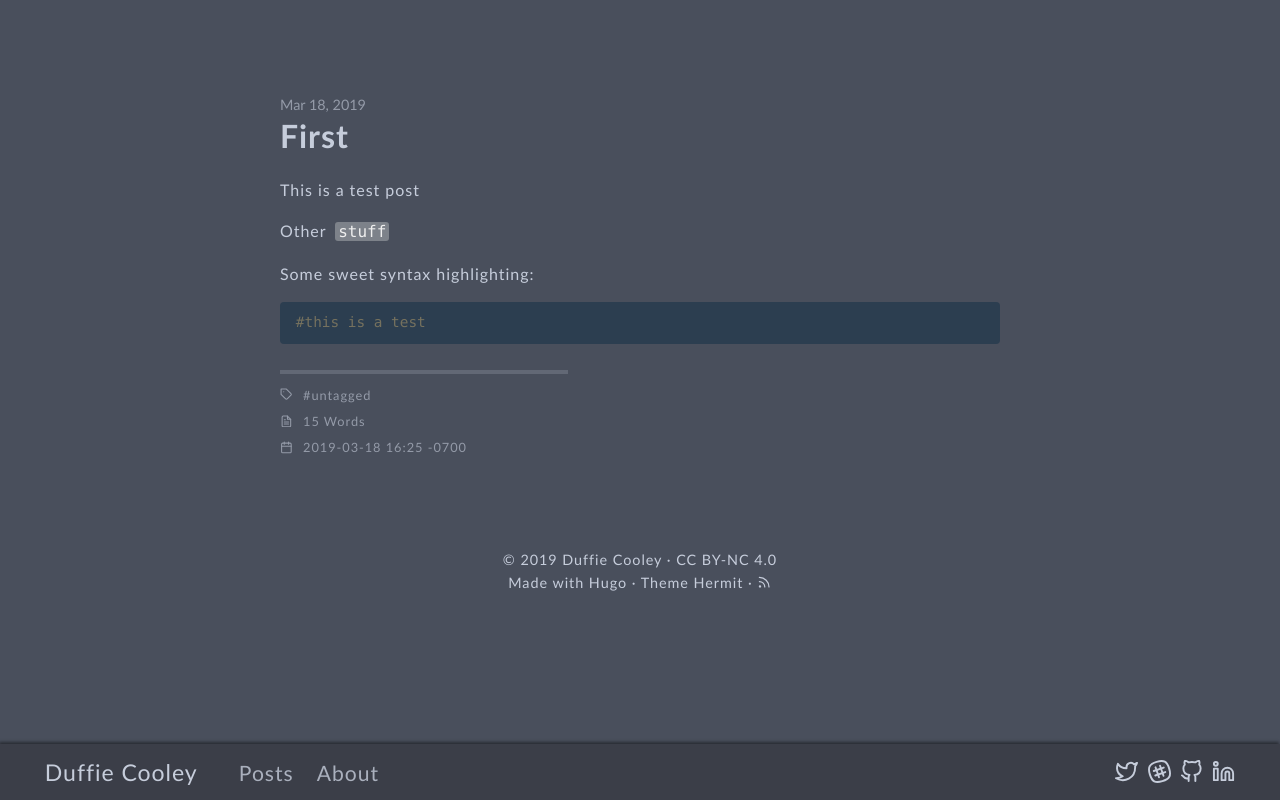
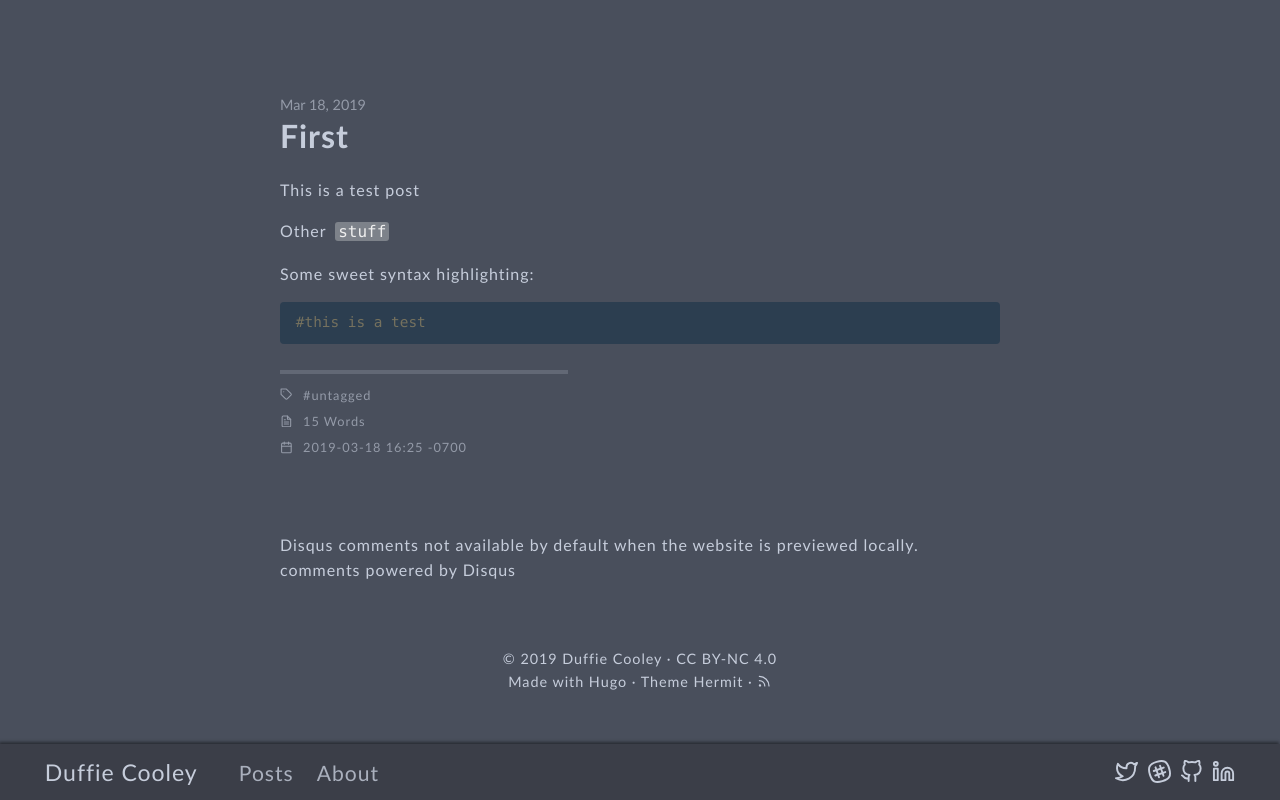
Before and after one commit to mauilion/mauilion.dev, a plain HTML site: page posts/first/index.html in a window 1280 px wide. Drawn offline with Linux system fonts and the light colour scheme.

Commit message:
enable discuss
Signed-off-by: Duffie Cooley <dcooley@heptio.com>

```diff
--- a/posts/first/index.html
+++ b/posts/first/index.html
@@ -97,6 +97,26 @@
 		<div class="post-nav thin">
 		</div>
 		<div id="comments" class="thin">
+<div id="disqus_thread"></div>
+<script type="application/javascript">
+    var disqus_config = function () {
+
+
+
+    };
+    (function() {
+        if (["localhost", "127.0.0.1"].indexOf(window.location.hostname) != -1) {
+            document.getElementById('disqus_thread').innerHTML = 'Disqus comments not available by default when the website is previewed locally.';
+            return;
+        }
+        var d = document, s = d.createElement('script'); s.async = true;
+        s.src = '//' + "mauilion" + '.disqus.com/embed.js';
+        s.setAttribute('data-timestamp', +new Date());
+        (d.head || d.body).appendChild(s);
+    })();
+</script>
+<noscript>Please enable JavaScript to view the <a href="https://disqus.com/?ref_noscript">comments powered by Disqus.</a></noscript>
+<a href="https://disqus.com" class="dsq-brlink">comments powered by <span class="logo-disqus">Disqus</span></a>
 </div>
 	</main>
 
```
